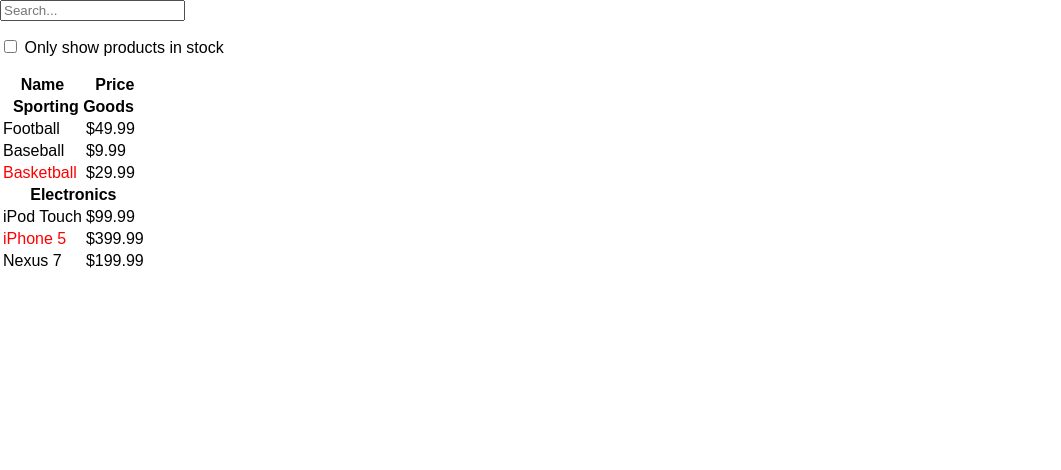
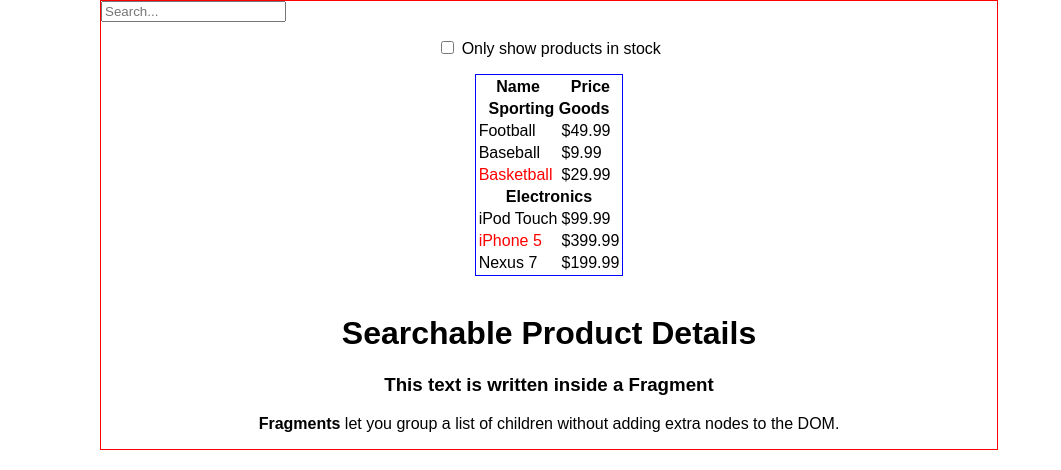
Before and after one commit to ZainPathan/Searchable-Product-Filter, a React (Create React App) app: page / in a window 1280 px wide. Shown: the top 470 px of the page, without its empty margins (0-1061 px from the left). Built offline with nearby package versions, Linux system fonts and the light colour scheme.

Commit message:
Sample for fragments added

```diff
--- /dev/null
+++ b/src/ProductDetails.css
@@ -0,0 +1,12 @@
+#root {
+    margin: auto;
+}
+
+table {
+    border: 1px solid blue;
+    margin: auto;
+}
+
+h1, h2, h3, h4, p {
+    text-align: center;
+}
--- a/src/ProductDetails.js
+++ b/src/ProductDetails.js
@@ -1,4 +1,5 @@
 import React, {Component} from 'react';
+import './ProductDetails.css';
 
 class ProductCategoryRow extends React.Component {
     render() {
@@ -120,6 +121,19 @@ class SearchBar extends React.Component {
     }
 }
 
+class FragmentSample extends React.Component {
+    render() {
+        return (
+            <React.Fragment>
+                <h1>Searchable Product Details</h1>
+                <h3>This text is written inside a Fragment</h3>
+                <p><strong>Fragments</strong> let you group a list of
+                children without adding extra nodes to the DOM.</p>
+            </React.Fragment>
+        );
+    }
+}
+
 class FilterableProductTable extends React.Component {
     constructor(props) {
         super(props);
@@ -158,6 +172,8 @@ class FilterableProductTable extends React.Component {
                     filterText={this.state.filterText}
                     inStockOnly={this.state.inStockOnly}
                 />
+                <br/>
+                <FragmentSample/>
             </div>
         );
     }
--- a/src/index.css
+++ b/src/index.css
@@ -1,5 +1,8 @@
 body {
-  margin: 0;
+  margin: auto;
   padding: 0;
   font-family: sans-serif;
+  border: 1px solid red;
+  margin-left: 100px;
+  width: 70%;
 }
```
